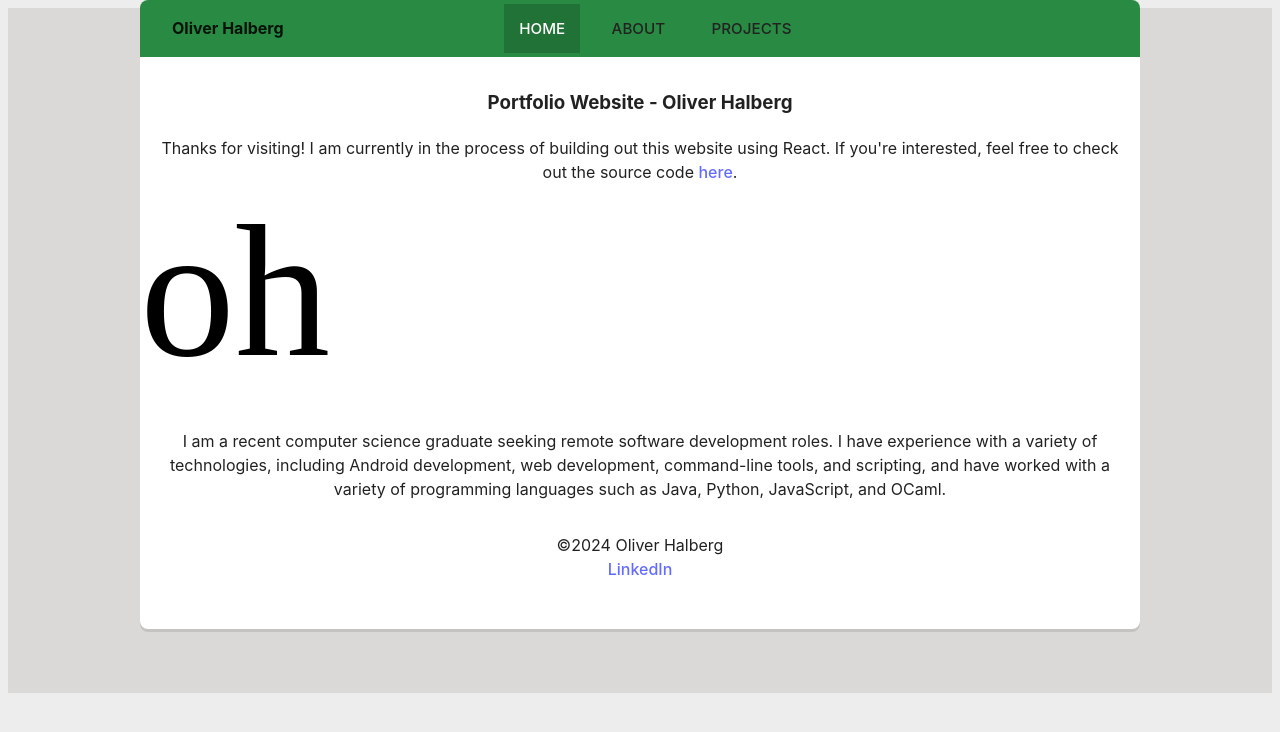
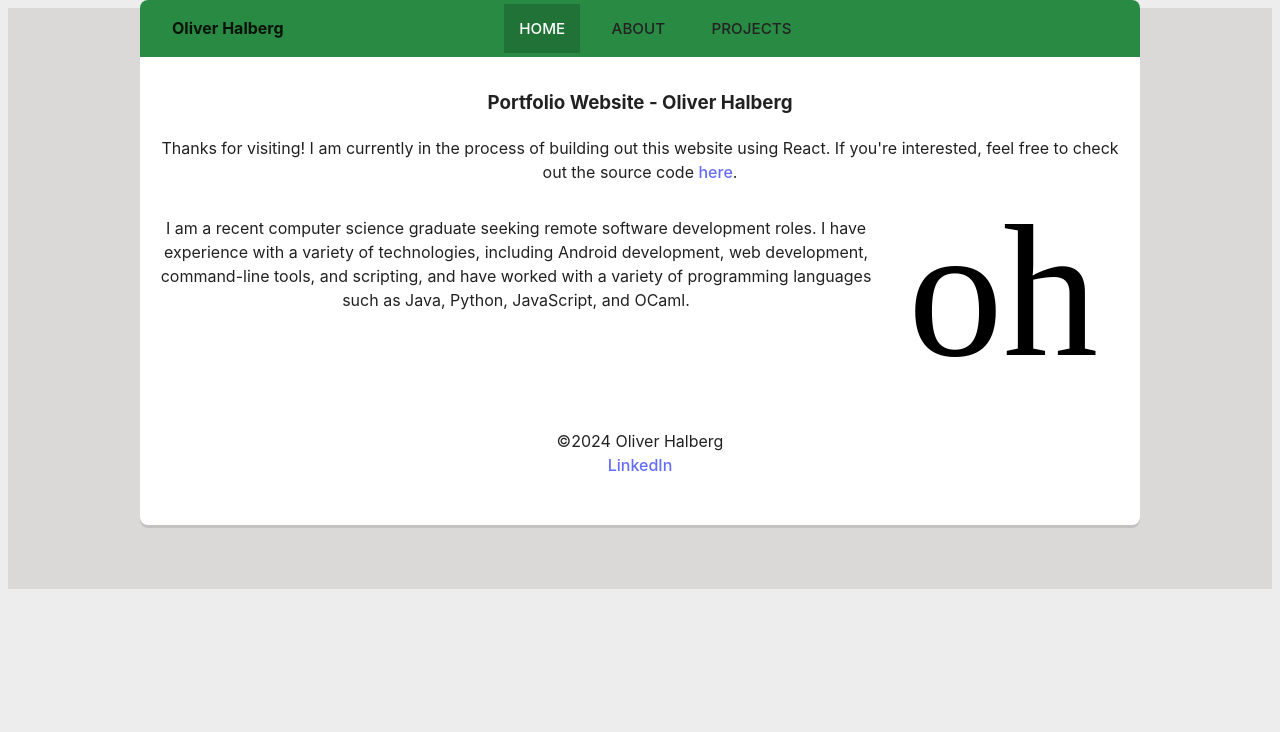
Before and after one commit to oliverhalberg/Portfolio-Site, a React (Vite) app: page / in a window 1280 px wide. Shown: the top 732 px of the page. Built offline with nearby package versions, Linux system fonts and the light colour scheme.

Commit message:
Started experimenting with CSS Flexbox for layouts on Home page

```diff
--- a/src/components/Home.jsx
+++ b/src/components/Home.jsx
@@ -5,6 +5,7 @@ const Home = () => {
             <h3>Portfolio Website - Oliver Halberg</h3>
             <p>Thanks for visiting! I am currently in the process of building out this website using React. If you're interested, feel free to check out the source code <a href="https://github.com/oliverhalberg/Portfolio-Site">here</a>.</p>
             { /* Placeholder image */}
+            <div id="homepageContent">
                 <img id="homepageImage" src="../public/oh.svg" />
                 <p>
                     I am a recent computer science graduate seeking remote software development roles. I have experience with a variety
@@ -12,6 +13,7 @@ const Home = () => {
                     and have worked with a variety of programming languages such as Java, Python, JavaScript, and OCaml.
                 </p>
             </div>
+        </div>
     );
 }
 
--- a/src/index.css
+++ b/src/index.css
@@ -132,4 +132,11 @@ footer {
 #homepageImage {
   display: block;
   width: 20%;
+  margin-left: 1em;
+  margin-right: 2em;
 }
+
+#homepageContent {
+  display: flex;
+  flex-direction: row-reverse;
+}
```
Lines whose indentation alone changed are shown as unchanged.
